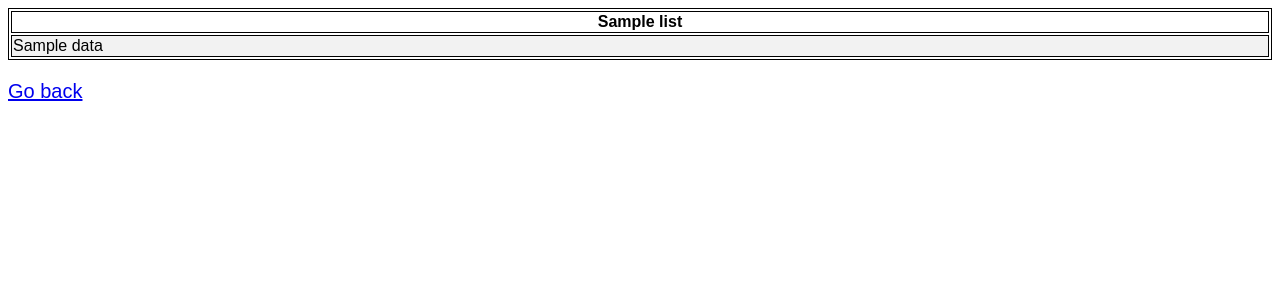
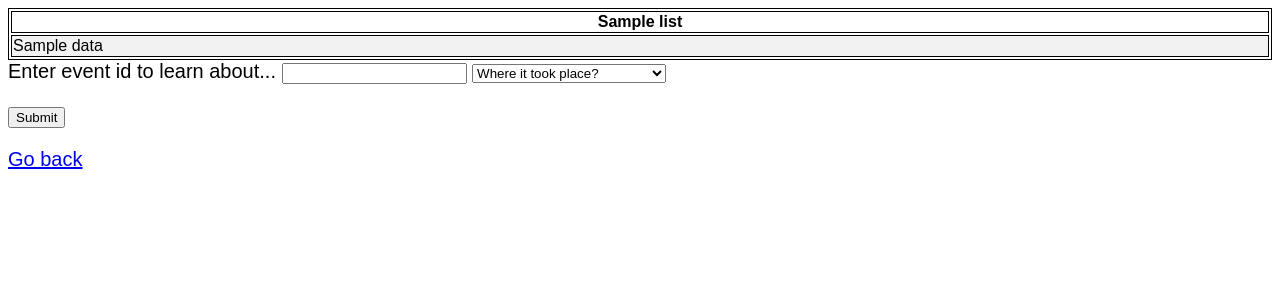
Before and after one commit to dsendik/global_terror_db, a Flask app: template templates/search.html in a window 1280 px wide. Shown: the top 300 px of the page. Run offline with Flask 2, Linux system fonts and the light colour scheme; the template is opened without the code that fills it: most values are stand-ins (such as "Sample title", 1, 10 or a date in 2020); parts of the project's set-up code (start-up, migrations or seed data) failed here and were passed over.

Commit message:
added options box to bottom search results

```diff
--- a/templates/search.html
+++ b/templates/search.html
@@ -34,7 +34,19 @@ div.scrollable {
   </tr>
 {% endfor %}
 </table>
-
+<form method="POST" action="/lookup">
+Enter event id to learn about...
+  <input type="text" name="id">
+  <select name = "option">
+    <option value="location">Where it took place?</option>
+    <option value="weapons">What weapons did they use?</option>
+    <option value="govt">Government report</option>
+    <option value="relevance">Relevance to other events</option>
+    <option value="damage">Damage on properties</option>
+  </select>
+  <br><br>
+  <input type="submit">
+</form>
 <p><a href="/">Go back</a></p>
 
 </html>
```
